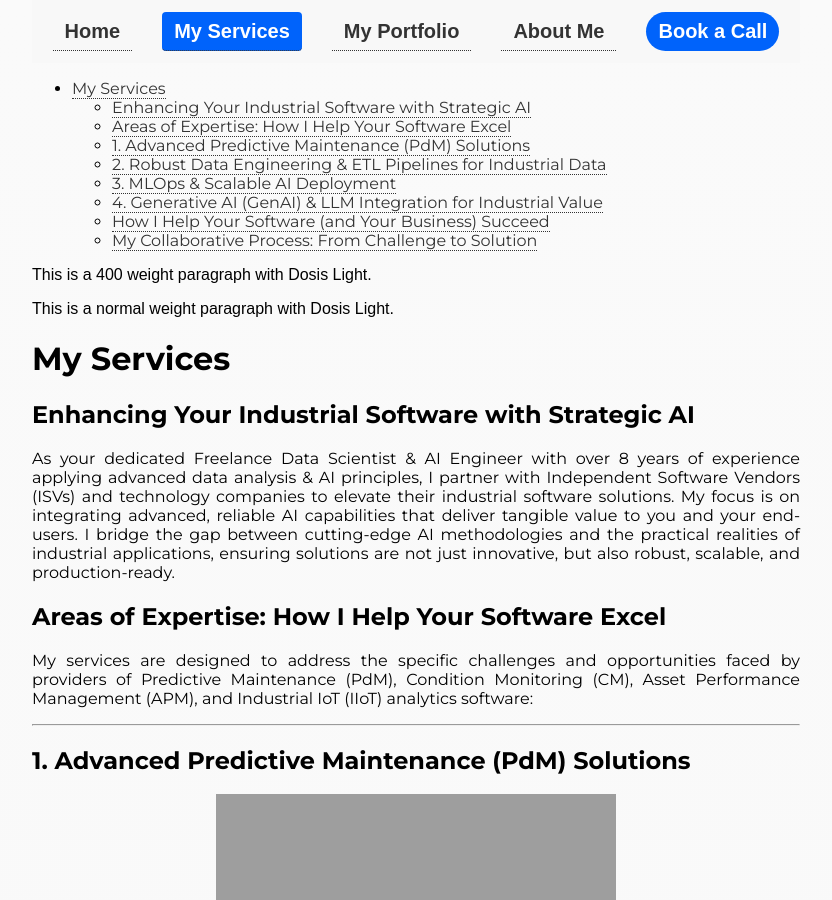
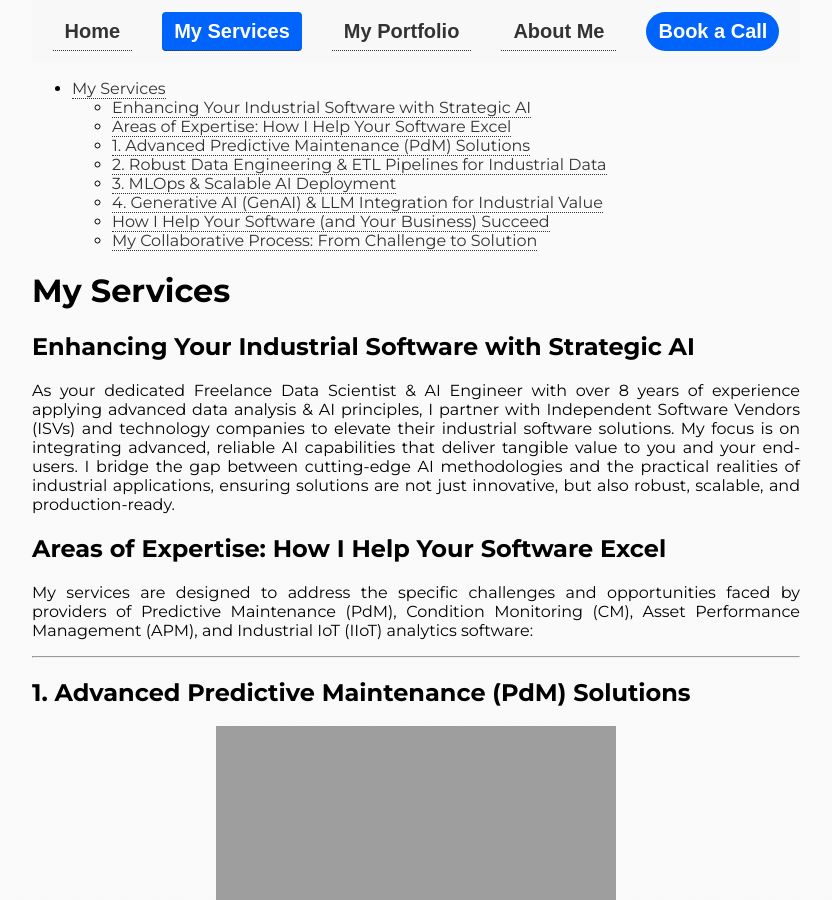
Before and after one commit to alexkolo/strategic-ai, a Jekyll site: the page built from services.md, in a window 1280 px wide and 900 px high. Shown: the whole window, without its empty margins (224-1056 px from the left). Built offline with Jekyll 4.4.1, drawn with Linux system fonts in a browser that asks for light colours; some web fonts are replaced; the table of contents is made by our own code.

Commit message:
Remove inline font styling from services.md for improved consistency and maintainability

```diff
--- a/services.md
+++ b/services.md
@@ -5,14 +5,6 @@ font_family: "Montserrat"
 text_align: justify
 toc: true
 ---
-
-<p style="font-family: {{ site.font_family }}, sans-serif; font-weight: 400;">
-  This is a 400 weight paragraph with {{ site.font_family }}.
-</p>
-
-<p style="font-family: {{ site.font_family }}, sans-serif; font-weight: normal;">
-  This is a normal weight paragraph with {{ site.font_family }}.
-</p>
 
 # My Services
 
```
